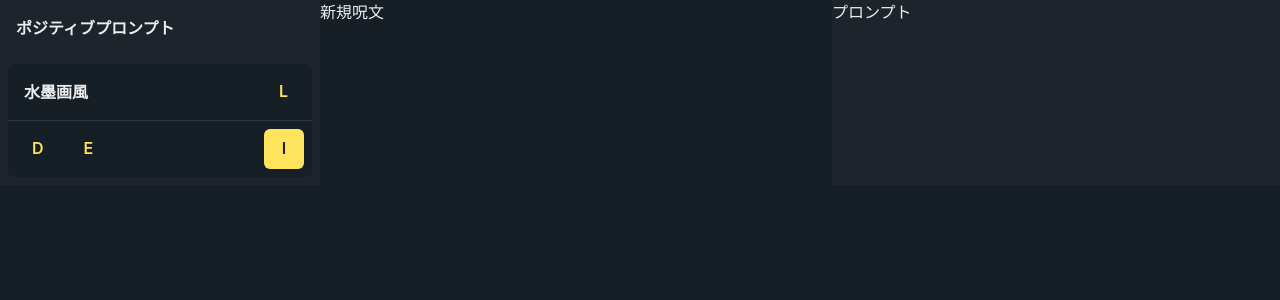
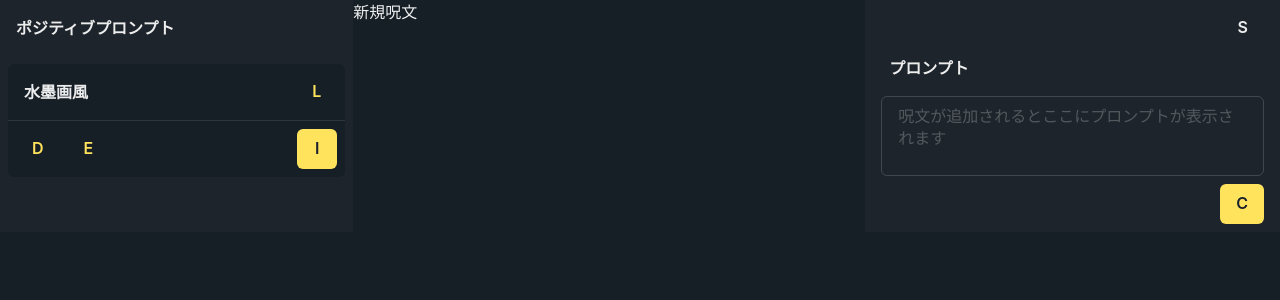
Before and after one commit to AI-Creators-Society/NAIWizard, a Next.js app: page / in a window 1280 px wide. Shown: the top 300 px of the page. Built offline with nearby package versions, Linux system fonts and the light colour scheme.

Commit message:
feat: utility sidebar

```diff
--- /dev/null
+++ b/src/components/common/brandButton.tsx
@@ -0,0 +1,7 @@
+import { Button, ButtonProps } from "@chakra-ui/react"
+
+const BrandButton = (props: ButtonProps) => {
+    return <Button colorScheme={"brand"} {...props} />
+}
+
+export default BrandButton
--- /dev/null
+++ b/src/components/generatedPromptBox.tsx
@@ -0,0 +1,28 @@
+import { Box, Button, HStack, Spacer, Text, Textarea } from "@chakra-ui/react"
+import { useLocale } from "../hooks/useLocale"
+import BrandButton from "./common/BrandButton"
+
+const GeneratedPromptBox = () => {
+    const { t } = useLocale()
+
+    return (
+        <Box>
+            <Text p={"2"} fontWeight={"semibold"}>
+                {t.PROMPT}
+            </Text>
+            <Textarea
+                className={"background_secondary"}
+                placeholder={t.PROMPT_PLACEHOLDER}
+                resize={"none"}
+                isReadOnly={true}
+                my={"2"}
+            />
+            <HStack>
+                <Spacer />
+                <BrandButton variant={"solid"}>C</BrandButton>
+            </HStack>
+        </Box>
+    )
+}
+
+export default GeneratedPromptBox
--- a/src/components/presetCard.tsx
+++ b/src/components/presetCard.tsx
@@ -1,5 +1,6 @@
 import { Box, Button, Divider, HStack, Spacer, Text } from "@chakra-ui/react"
 import { Prompt } from "../types/prompt"
+import BrandButton from "./common/BrandButton"
 import MainBox from "./common/mainBox"
 
 interface Props {
@@ -14,23 +15,15 @@ const PresetCard = ({ prompt }: Props) => {
                     {prompt.title}
                 </Text>
                 <Spacer />
-                <Button variant={"ghost"} colorScheme={"brand"}>
-                    L
-                </Button>
+                <BrandButton variant={"ghost"}>L</BrandButton>
             </HStack>
             <Divider />
             <HStack p={"2"}>
-                <Button variant={"ghost"} colorScheme={"brand"}>
-                    D
-                </Button>
-                <Button variant={"ghost"} colorScheme={"brand"}>
-                    E
-                </Button>
+                <BrandButton variant={"ghost"}>D</BrandButton>
+                <BrandButton variant={"ghost"}>E</BrandButton>
 
                 <Spacer />
-                <Button variant={"solid"} colorScheme={"brand"}>
-                    I
-                </Button>
+                <BrandButton variant={"solid"}>I</BrandButton>
             </HStack>
         </MainBox>
     )
--- /dev/null
+++ b/src/components/utilitySidebar.tsx
@@ -0,0 +1,25 @@
+import { Button, HStack, Spacer, Text, Textarea } from "@chakra-ui/react"
+import { useLocale } from "../hooks/useLocale"
+import BrandButton from "./common/BrandButton"
+import SecondaryBox from "./common/secondaryBox"
+import GeneratedPromptBox from "./generatedPromptBox"
+
+const UtilitySideBar = () => {
+    const { t } = useLocale()
+
+    return (
+        <SecondaryBox w={["md"]} px={"4"} py={"2"}>
+            <HStack>
+                <Spacer />
+                <Button variant={"ghost"} colorScheme={"gray"}>
+                    S
+                </Button>
+            </HStack>
+
+            {/* 生成されたプロンプト */}
+            <GeneratedPromptBox />
+        </SecondaryBox>
+    )
+}
+
+export default UtilitySideBar
--- a/src/locales/ja.ts
+++ b/src/locales/ja.ts
@@ -4,4 +4,5 @@ export default {
     PROMPT: "プロンプト",
     NEW_SPELLS: "新規呪文",
     SPELLS: "呪文",
+    PROMPT_PLACEHOLDER: "呪文が追加されるとここにプロンプトが表示されます",
 }
--- a/src/pages/index.tsx
+++ b/src/pages/index.tsx
@@ -1,6 +1,7 @@
 import { Box, Flex, Text } from "@chakra-ui/react"
 import SecondaryBox from "../components/common/secondaryBox"
 import PresetsSideBar from "../components/presetsSideBar"
+import UtilitySideBar from "../components/utilitySidebar"
 import { Prompt } from "../types/prompt"
 
 const prompts: Prompt[] = [
@@ -37,9 +38,7 @@ export default function Home() {
             </Box>
 
             {/* 右サイド */}
-            <SecondaryBox className="background_secondary" w={["md", "lg", "lg"]} minW={"md"}>
-                <Text>プロンプト</Text>
-            </SecondaryBox>
+            <UtilitySideBar />
         </Flex>
     )
 }
```
